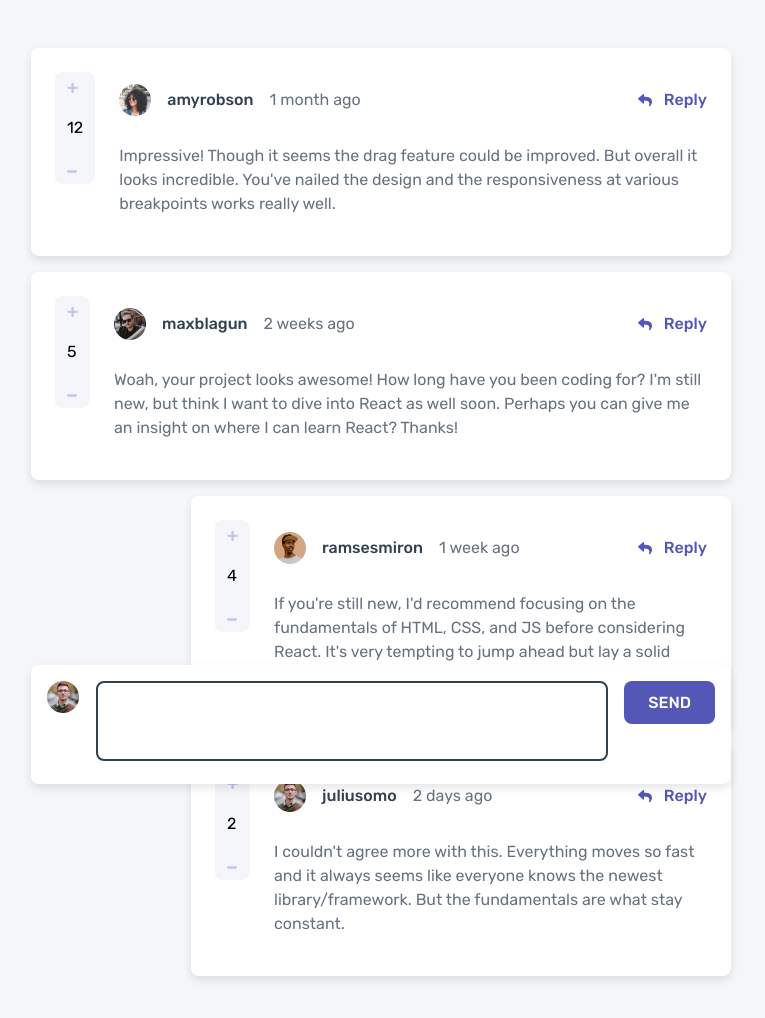
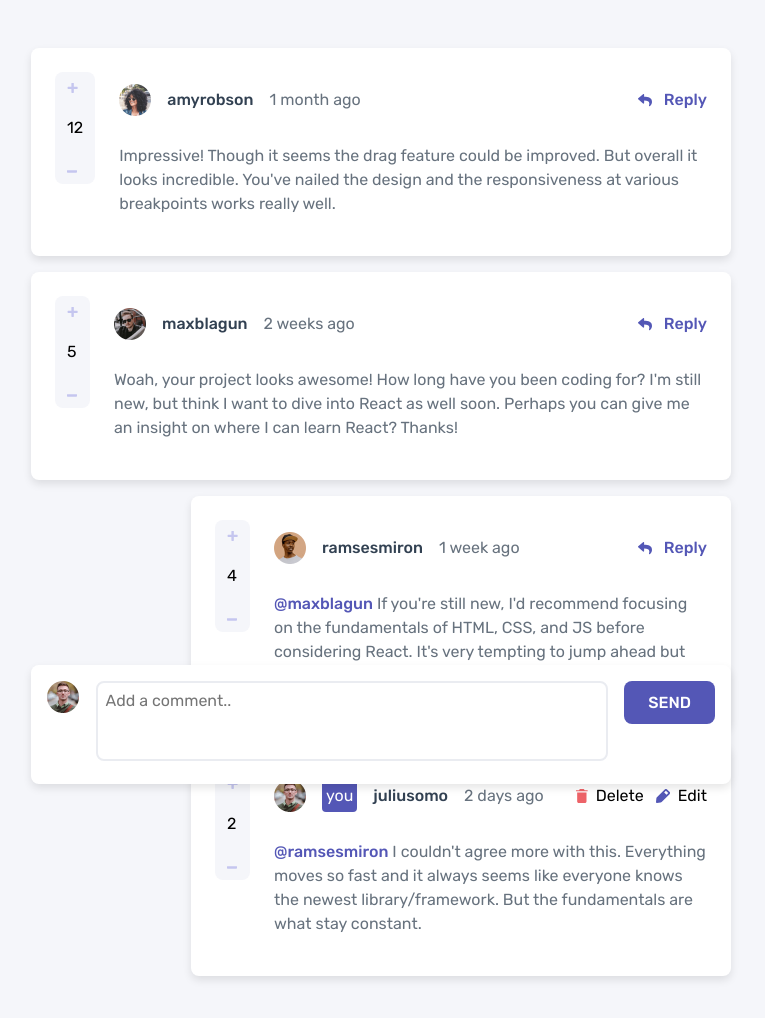
Before and after one commit to RaviCoderWallah/Frontend-Mentor-Solution-Interactive-Comments-Section-Main, a plain HTML site: page index.html in a window 1280 px wide. Shown: the whole page, without its empty margins (259-1024 px from the left). Drawn offline with Linux system fonts and the light colour scheme.

Commit message:
style: make current user card different ui with the help of conditional rendering delete or edit btn

```diff
--- a/CSS/Components/button.css
+++ b/CSS/Components/button.css
@@ -0,0 +1,11 @@
+button {
+    padding: var(--btn-padding-lg);
+    border-radius: var(--radius-md);
+    text-transform: uppercase;
+    font-weight: var(--fw-500);
+    transition: var(--transition-fast);
+}
+
+button:hover{
+  background-color: var(--clr-purple-200);
+}
--- a/CSS/Components/cardLayout.css
+++ b/CSS/Components/cardLayout.css
@@ -44,7 +44,7 @@
     cursor: pointer;
 }
 
-.comment-reply:hover p {
+.comment-reply p:hover {
     color: var(--clr-purple-200);
 }
 
@@ -73,14 +73,11 @@ textarea {
     width: 32rem;
     min-height: 5rem;
     resize: none;
-    border: 2px solid var(--clr-grey-800);
+    border: 2px solid var(--clr-grey-100);
     border-radius: var(--radius-md);
     padding: var(--space-xs)
 }
 
-button {
-    padding: var(--btn-padding-lg);
-    border-radius: var(--radius-md);
-    text-transform: uppercase;
-    font-weight: var(--fw-500);
+textarea:focus{
+    border-color: var(--clr-grey-800);
 }
--- a/CSS/index.css
+++ b/CSS/index.css
@@ -3,6 +3,7 @@
 @import url(./Base/reset.css);
 
 /* COMPONENTS  */
+@import url(./Components/button.css);
 @import url(./Components/scoreCard.css);
 @import url(./Components/cardLayout.css);
 
--- a/CSS/utils/helper.css
+++ b/CSS/utils/helper.css
@@ -1,3 +1,5 @@
+/* COLORS BASED */
+
 .text-purple-600 {
     color: var(--clr-purple-600);
 }
@@ -26,6 +28,46 @@
   color: var(--clr-black);
 }
 
+/* LAYOUT BASED  */
+
+.flex{
+    display: flex;
+}
+
+.items-center{
+  align-items: center;
+}
+
+.gap-1{
+    gap: var(--space-xs)
+}
+
+.gap-2{
+    gap: var(--space-xl)
+}
+
+/* SPACING BASED  */
+
+.p-1{
+    padding: var(--space-xxs);
+}
+
+.p-2{
+    padding: var(--space-xs);
+}
+
+/* BORDER RADIUS  */
+
+.radius-sm{
+    border-radius: var(--radius-sm);
+}
+
+.radius-md{
+    border-radius: var(--radius-md);
+}
+
+/* BACKGROUND COLOR BASED  */
+
 .bg-purple-600{
     background-color: var(--clr-purple-600);
 }
@@ -33,6 +75,8 @@
 .bg-purple-200{
     background-color: var(--clr-purple-200);
 }
+
+/* TYPOGRAPHY BASED  */
 
 .fw-md {
     font-weight: var(--fw-500);
@@ -42,6 +86,6 @@
     font-weight: var(--fw-700);
 }
 
-img.width-sm{
+.width-sm{
      width: var(--img-sm);
 }
--- a/JS/components/CommentCard.js
+++ b/JS/components/CommentCard.js
@@ -8,6 +8,8 @@ export const commentCard = (
     score,
     userName,
     userImage,
+    currentUserName,
+    replyingTo = "",
     className = ""
 ) => {
     const commentContent = `
@@ -28,17 +30,41 @@ export const commentCard = (
                             <div class="user-image">
                                 <img src="${userImage}" alt="">
                             </div>
+                            ${
+                                userName == currentUserName
+                                ?
+                                "<span class='bg-purple-600 text-white p-1 radius-sm'>you</span>"
+                                :
+                                ""
+                            }
                             <p class="user-name">${userName}</p>
                             <p class="comment-create-date text-grey-500">${createdDate}</p>
                         </div>
                         <div class="comment-reply">
-                            <img src="./images/icon-reply.svg" alt="">
-                            <p class="text-purple-600 fw-md">Reply</p>
+                        ${
+                            userName == currentUserName
+                            ?
+                            `
+                             <div class="flex items-center gap-1">
+                               <img src="/images/icon-delete.svg"/>
+                               <p>Delete</p>
+                             </div>
+                             <div class="flex items-center gap-1">
+                               <img src="/images/icon-edit.svg"/>
+                               <p>Edit</p>
+                             </div>
+                            `
+                            :
+                            `<img src="./images/icon-reply.svg" alt="">
+                            <p class="text-purple-600 fw-md">Reply</p>`
+                        }
+
                         </div>
                     </div>
                     <div class="user-comment">
                         <p class="text-grey-500">
-                           ${content}
+                            ${replyingTo ? `<span class="text-purple-600 fw-md">@${replyingTo}</span> ` : ""}
+                            </span> ${content}
                         </p>
                     </div>
                 </div>
--- a/JS/index.js
+++ b/JS/index.js
@@ -4,6 +4,10 @@ import { getComments } from "./utils/fetchData.js";
 const commentsData = await getComments("/API/data.json");
 
 const showCommentsCard = () => {
+
+    let currentUserName = commentsData.currentUser.username;
+
+
     commentsData.comments.forEach((comment) => {
         const { content, createdAt, score, user } = comment;
         const userName = user.username;
@@ -11,17 +15,16 @@ const showCommentsCard = () => {
         const replies = comment.replies;
 
 
-        commentCard(content, createdAt, score, userName, userImage, replies);
+        commentCard(content, createdAt, score, userName, userImage, currentUserName);
 
         if (replies && replies.length !== 0) {
             replies.forEach((reply) => {
-                const { content, createdAt, score, user } = reply;
+                const { content, createdAt, score, user,replyingTo } = reply;
                 const userName = user.username;
                 const userImage = user.image.png;
 
-                const className = "nested";
 
-                commentCard(content, createdAt, score, userName, userImage, "nested");
+                commentCard(content, createdAt, score, userName, userImage, currentUserName, replyingTo, "nested");
             });
         }
     });
--- a/index.html
+++ b/index.html
@@ -27,7 +27,7 @@
             <img src="./images/avatars/image-juliusomo.png" alt="" class="width-sm">
         </div>
         <div>
-            <textarea name="" id=""></textarea>
+            <textarea name="" id="" placeholder="Add a comment.."></textarea>
         </div>
         <div>
             <button class="text-white bg-purple-600">Send</button>
```
